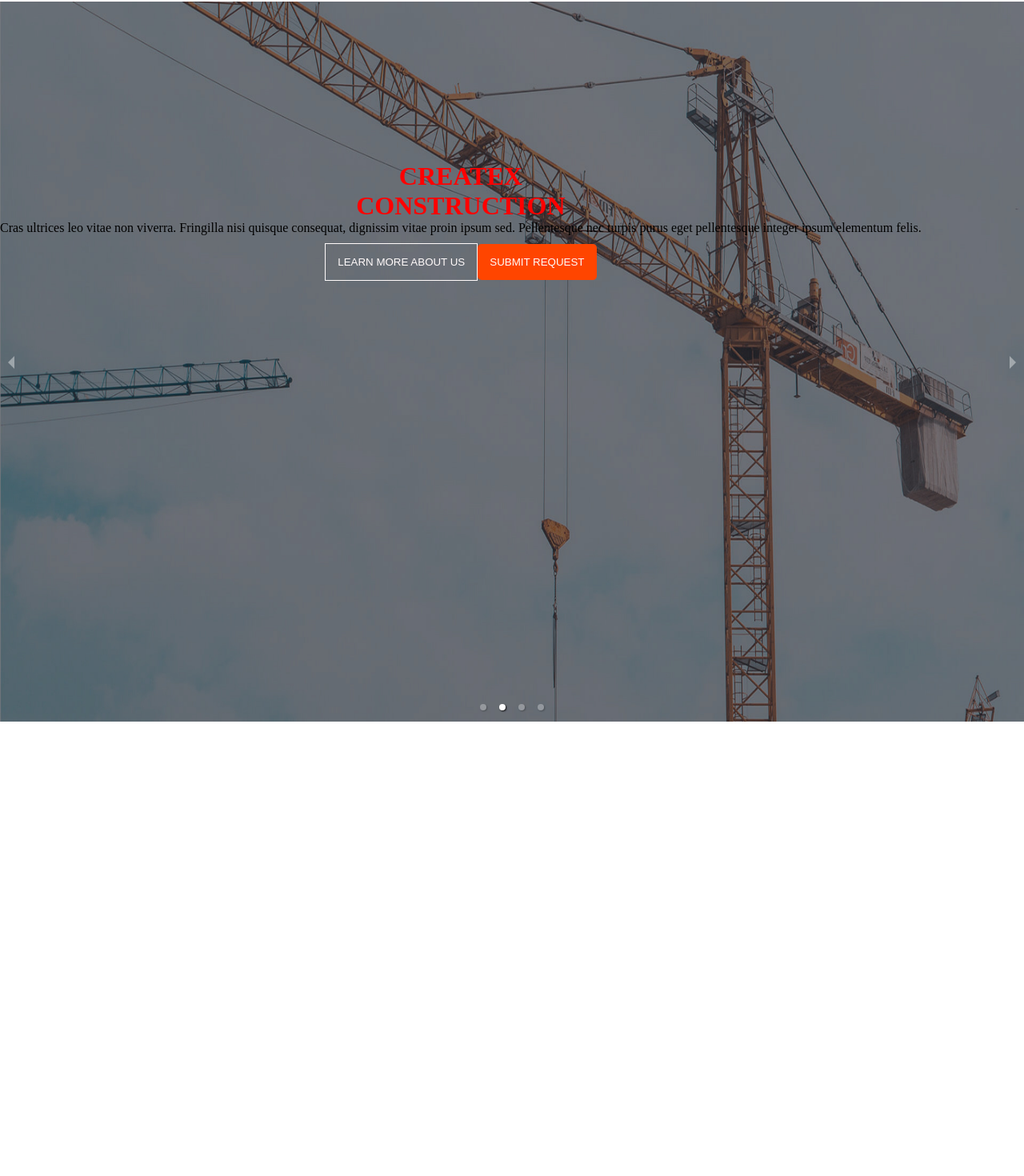
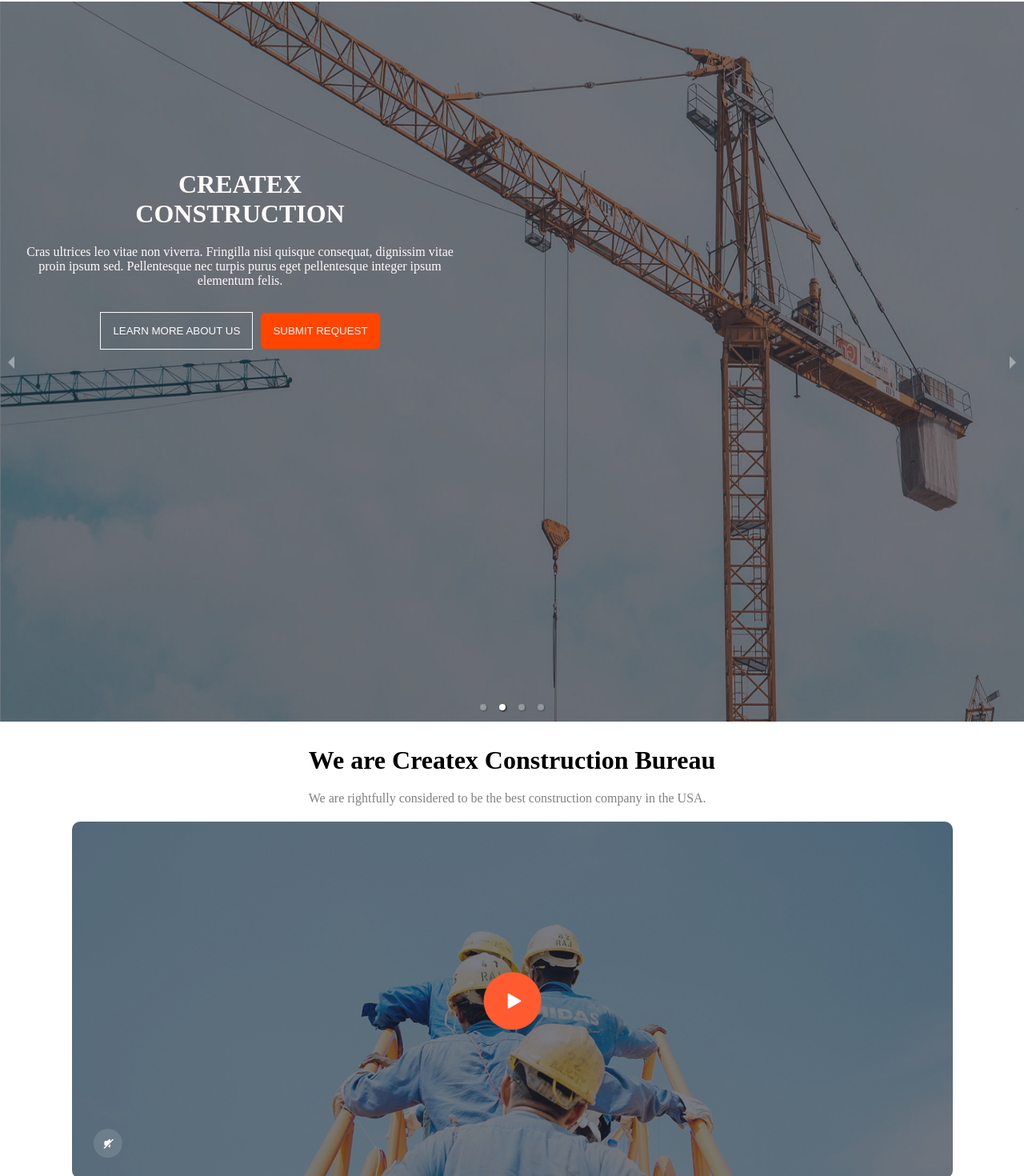
Before and after one commit to jasuresankulov/CreateX, a React (Create React App) app in the folder myapp/: page / in a window 1280 px wide. Shown: the part 86-1556 px from the top of the page at 80% size. Before the commit the page ends 998 px from the top, so only its background shows below. Built offline with nearby package versions, Linux system fonts and the light colour scheme.

Commit message:
finishing second part

```diff
--- a/myapp/src/components/Carousel/style.scss
+++ b/myapp/src/components/Carousel/style.scss
@@ -7,9 +7,18 @@
         .text{
             position: absolute;
             top: 200px;
+            width: 600px;
+            padding: 10px;
+            p {
+                padding: 20px;
+                color: snow;
+            }
+            h1 {
+                color: snow;
+            }
         }
         .btns{
-          padding: 10px;
+          padding:10px;
 
             .first-btn {
                 padding: 15px;
@@ -17,6 +26,7 @@
                 border: solid 1px snow;
                 cursor: pointer;
                 color: snow;
+                margin-right: 10px;
             }
             .second-btn {
               background-color: orangered;
--- /dev/null
+++ b/myapp/src/components/MainPage/WeAreCreateX.scss
@@ -0,0 +1,23 @@
+.main-2 {
+    display: flex;
+    justify-content: center;
+    align-items: center;
+    flex-direction: column;
+    margin-top: 20px;
+
+    img {
+        margin-top: 20px;
+        border-radius: 10px;
+    }
+     .text {
+
+        p {
+            color: gray;
+            margin-top: 20px;
+        }
+
+        h1 {
+            color: black;
+        }
+    }
+}
--- a/myapp/src/components/MainPage/index.jsx
+++ b/myapp/src/components/MainPage/index.jsx
@@ -1,4 +1,5 @@
 import CarouselComponet from "../Carousel";
+import WeAreCreateX from "./weAreCreateX";
 
 
 
@@ -6,6 +7,7 @@ function MainPage() {
     return (
         <>
         <CarouselComponet/>
+        <WeAreCreateX/>
          </>
      );
 }
--- /dev/null
+++ b/myapp/src/components/MainPage/weAreCreateX.jsx
@@ -0,0 +1,19 @@
+import "./WeAreCreateX.scss"
+import Video from "../../assets/images/video.png"
+
+
+function WeAreCreateX() {
+    return (
+        <>
+        <div className="main-2">
+            <div className="text">
+                <h1>We are Createx Construction Bureau </h1>
+                <p>We are rightfully considered to be the best construction company in the USA.</p>
+            </div>
+            <img src={Video} alt="" />
+        </div>
+        </>
+    );
+}
+
+export default WeAreCreateX;
```
Also changed, not shown: myapp/src/assets/images/video.png (added).
